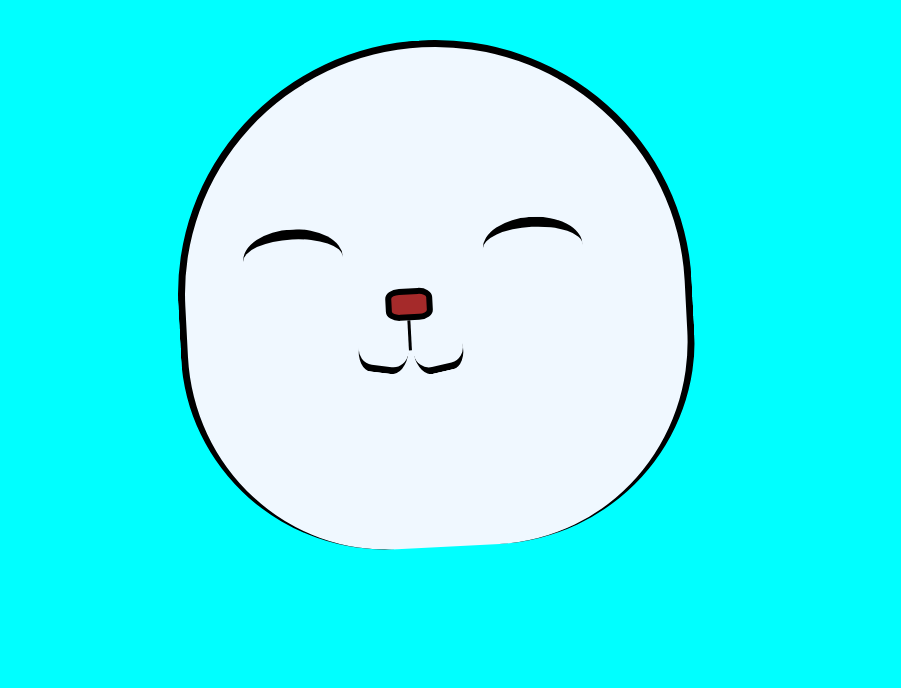
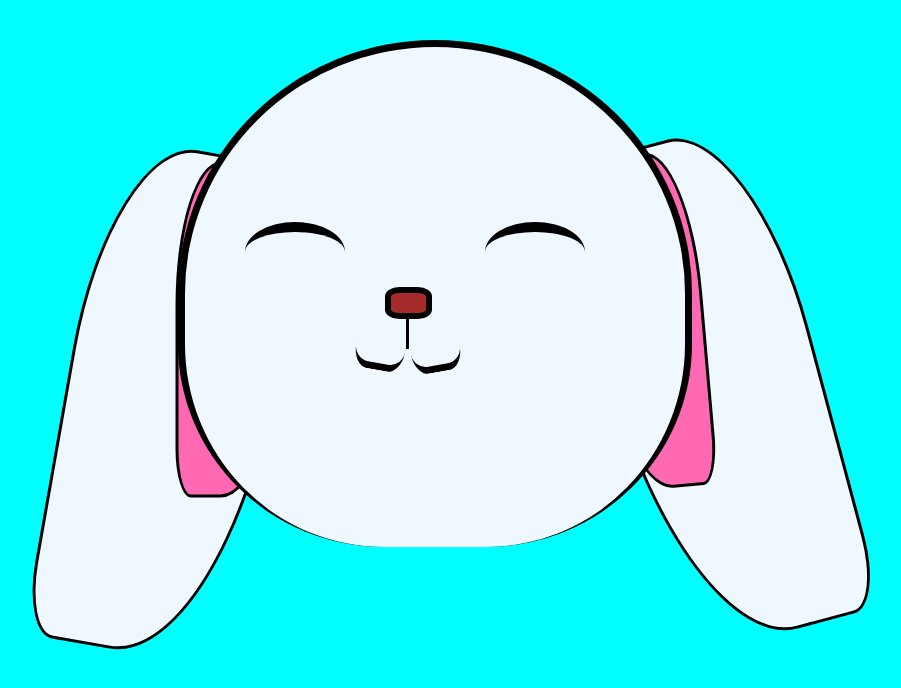
Before and after one commit to MarkusAP98/LearnJS, a browser extension: page cuteBunny/cuteB.html in a window 1280 px wide. Shown: the top 688 px of the page, without its empty margins (205-1106 px from the left). Drawn offline with Linux system fonts and the light colour scheme.

Commit message:
update on the cuteB

```diff
--- a/cuteBunny/cuteB.css
+++ b/cuteBunny/cuteB.css
@@ -18,7 +18,6 @@ body {
     border-radius: 50% 50% 40% 40%;
     border: solid black 7px;
     background-color: aliceblue;
-    transform: rotate(-3deg);
     border-bottom: none;
 }
 
@@ -90,3 +89,48 @@ body {
     transform: rotate(260deg);
     border-radius: 30% 30% 30% 30%;
 }
+
+.ear-left {
+    position: relative;
+    top: -600px;
+    left: 430px;
+    height: 500px;
+    width: 200px;
+    border: solid black 3px;
+    border-radius: 60% 60% 20% 80%;
+    background-color: aliceblue;
+    z-index: -1;
+    transform: rotate(-15deg);
+}
+
+.ear-left .ear {
+    height: 330px;
+    width: 100px;
+    border: solid black 3px;
+    border-radius: 60% 60% 20% 80%;
+    transform: rotate(10deg);
+    background-color: hotpink;
+    position: relative;
+}
+
+.ear-right {
+    position: relative;
+    right: 120px;
+    top: -80px;
+        height: 500px;
+        width: 200px;
+        border: solid black 3px;
+        border-radius: 60% 60% 20% 80%;
+        background-color: aliceblue;
+        z-index: -1;
+transform: rotate(10deg) scaleX(-1);
+}
+.ear-right .ear {
+    height: 330px;
+    width: 100px;
+    border: solid black 3px;
+    border-radius: 60% 60% 20% 80%;
+    transform: rotate(10deg);
+    background-color: hotpink;
+    position: relative;
+}
--- a/cuteBunny/cuteB.html
+++ b/cuteBunny/cuteB.html
@@ -32,8 +32,12 @@
                 <div class="blush2"></div>
             </div>
             <div class="ears">
-                <div class="ear-right"></div>
-                <div class="ear-left"></div>
+                <div class="ear-right">
+                    <div class="ear"></div>
+                </div>
+                <div class="ear-left">
+                    <div class="ear"></div>
+                </div>
             </div>
         </div>
         <div class="body">
```
Also changed, not shown: test/test.css (added, +19 -0 lines), test/test.html (added, +17 -0 lines), test/test.js (added).
